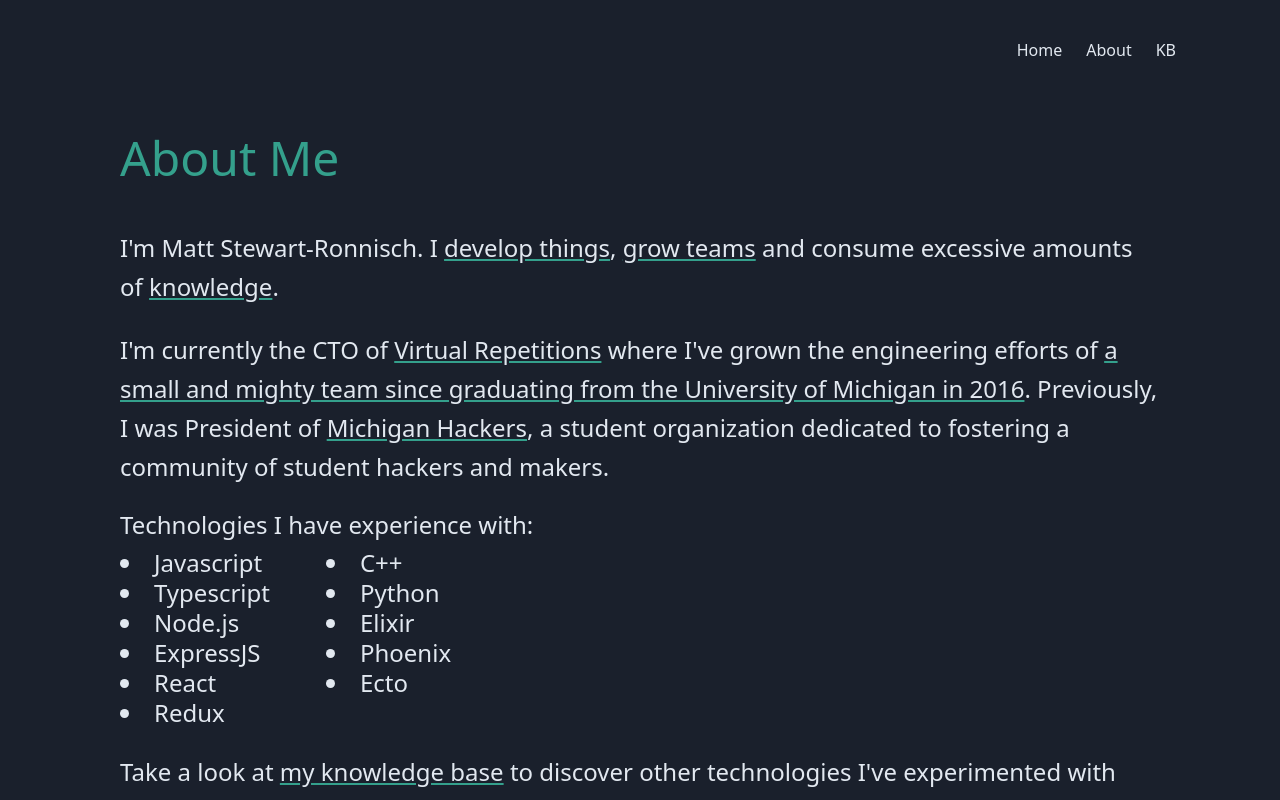
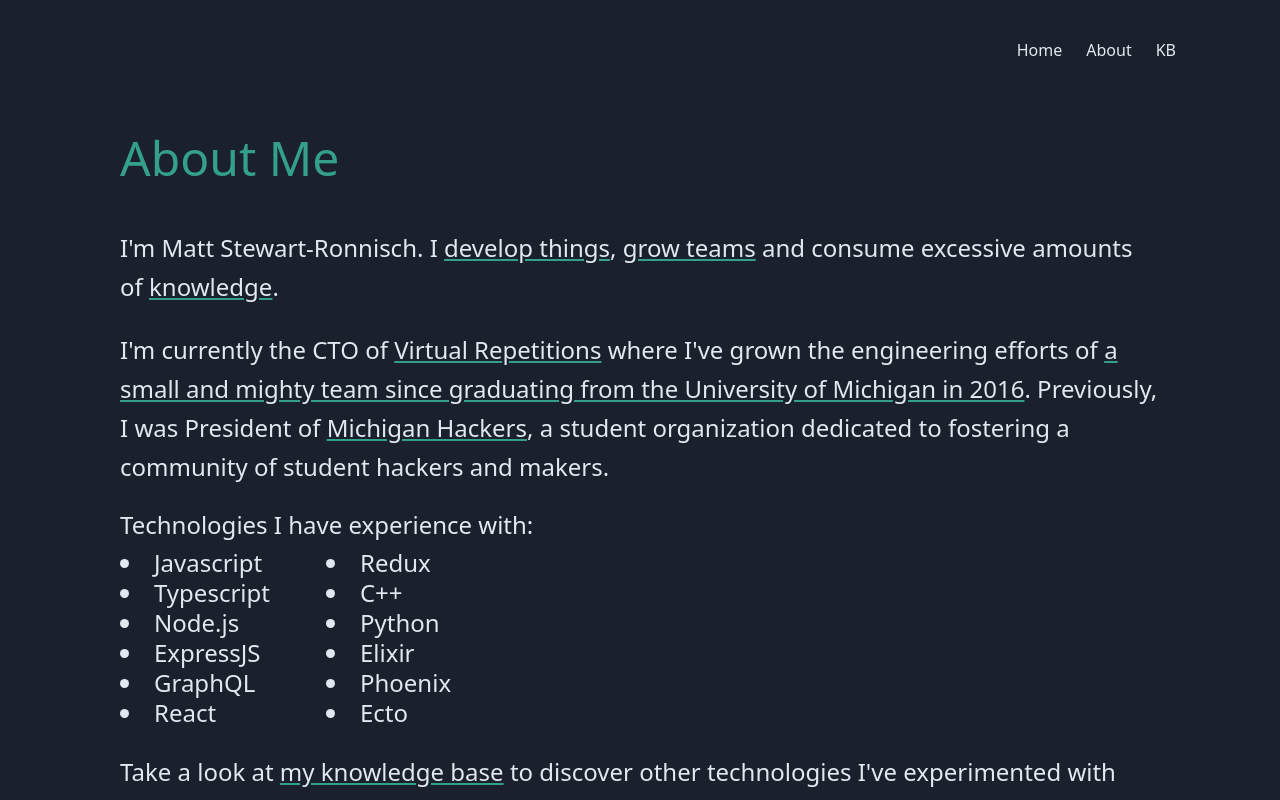
Before and after one commit to mattste/personal-website, a Next.js app: page /about in a window 1280 px wide. Shown: the top 800 px of the page. Built offline with nearby package versions, Linux system fonts and the light colour scheme.

Commit message:
add graphql to experience

```diff
--- a/pages/about.js
+++ b/pages/about.js
@@ -42,6 +42,7 @@ const About = () => (
               <li className="mr-8">Typescript</li>
               <li className="mr-8">Node.js</li>
               <li className="mr-8">ExpressJS</li>
+              <li className="mr-8">GraphQL</li>
               <li className="mr-8">React</li>
               <li className="mr-8">Redux</li>
               <li className="mr-8">C++</li>
```
